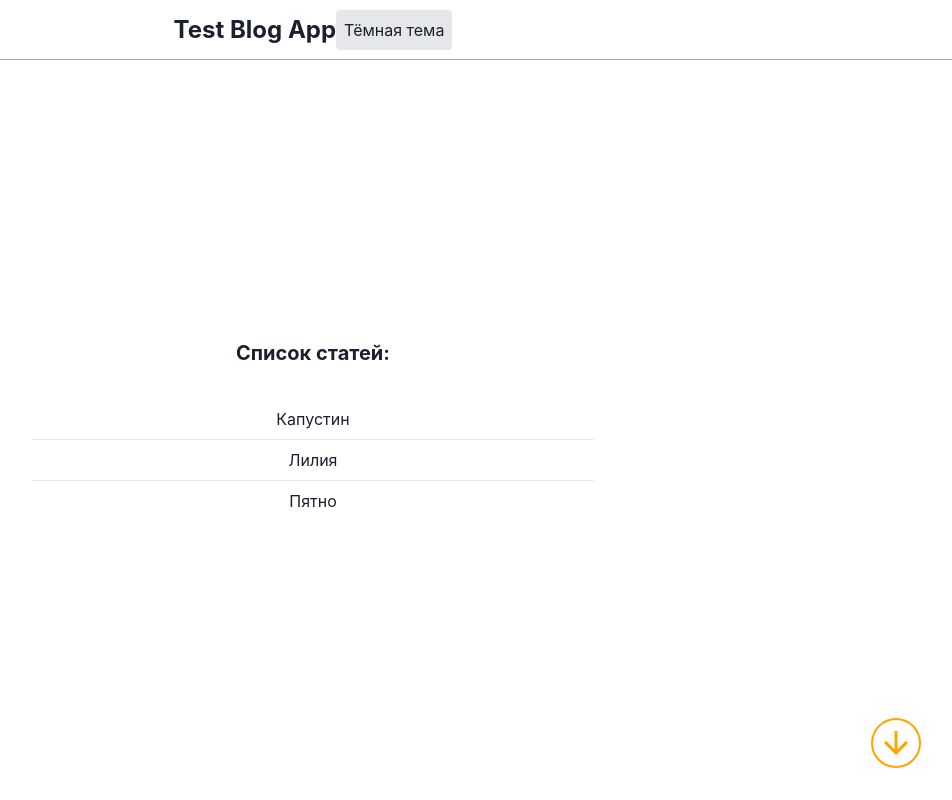
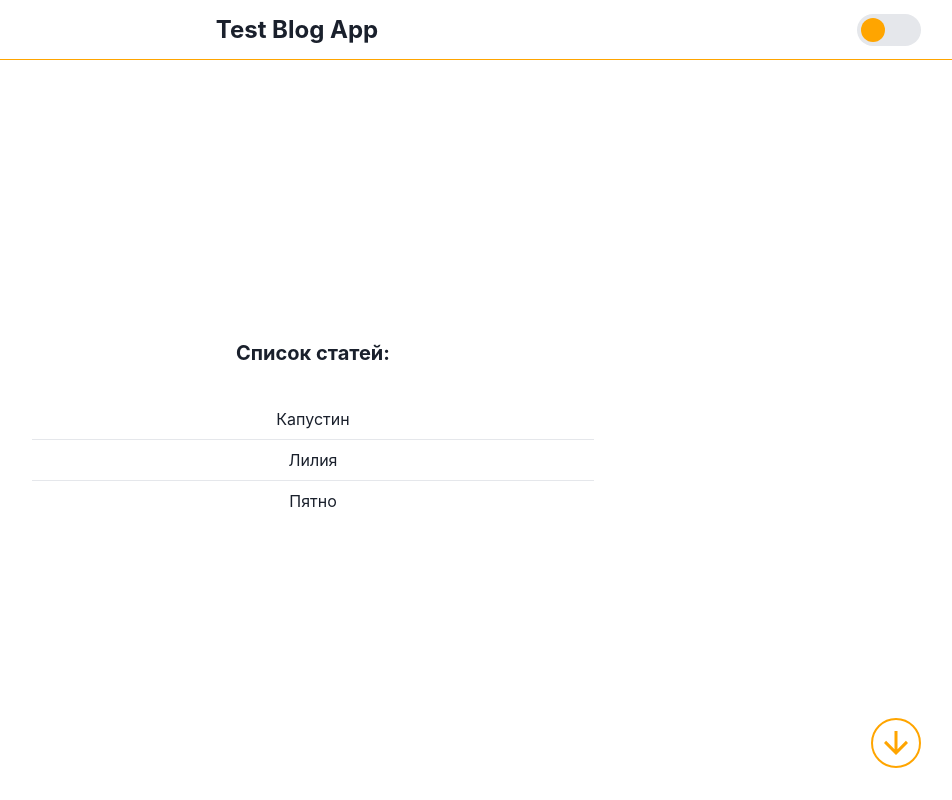
Before and after one commit to IgorMeshalkin/test_blog, a Next.js app: page / in a window 1280 px wide. Shown: the whole page, without its empty margins (327-1279 px from the left). Built offline with nearby package versions, Linux system fonts and the light colour scheme.

Commit message:
Implemented changing dark ad light themes.

```diff
--- a/pages/_app.tsx
+++ b/pages/_app.tsx
@@ -1,10 +1,10 @@
-import { AppProps } from 'next/app';
+import {AppProps} from 'next/app';
 import Header from "@/src/components/header/header";
 import React from "react";
 import "@/src/styles/global.css"
 import ScrollDownButton from "@/src/components/ui/scroll-down-button/scroll-down-button";
 
-function MyApp({ Component, pageProps }: AppProps) {
+function MyApp({Component, pageProps}: AppProps) {
     return (
         <div className="app-container">
             <div className="header-container">
--- a/pages/articles/[id].tsx
+++ b/pages/articles/[id].tsx
@@ -6,12 +6,12 @@ import {TArticle} from "@/src/types/article";
 export const getStaticPaths = async () => {
     const articles = await getArticles();
     const paths = articles.map((article) => ({
-        params: { id: article.id.toString() },
+        params: {id: article.id.toString()},
     }));
-    return { paths, fallback: false };
+    return {paths, fallback: false};
 };
 
-export const getStaticProps = async ({ params }: { params: { id: string } }) => {
+export const getStaticProps = async ({params}: { params: { id: string } }) => {
     const articles = await getArticles();
     const article = articles.find((article) => article.id === Number(params.id));
     return {
@@ -25,11 +25,9 @@ interface IArticlePageProps {
     article: TArticle;
 }
 
-const ArticlePage = ({article}:IArticlePageProps) => {
+const ArticlePage = ({article}: IArticlePageProps) => {
     return (
         <div className="w-full max-w-full h-full flex items-center flex-col">
-            {
-                article &&
             <div className="w-2/3 flex-center flex-col text-center mt-8 gap-8">
                 <span className="w-full text-xl font-bold ">{article.title}</span>
                 <Image src={article.image} alt={article.title}
@@ -41,7 +39,6 @@ const ArticlePage = ({article}:IArticlePageProps) => {
                     <span className="">{article.body}</span>
                 </div>
             </div>
-            }
         </div>
     );
 };
--- a/src/components/header/header.tsx
+++ b/src/components/header/header.tsx
@@ -3,9 +3,11 @@ import ThemeSwitcher from "@/src/components/ui/theme-switcher/theme-switcher";
 
 const Header = () => {
     return (
-        <div className="w-full h-full flex-center">
+        <div className="w-full -mx-4 h-full flex-center relative">
             <span className="font-bold text-2xl">Test Blog App</span>
-            <ThemeSwitcher/>
+            <div className="h-full w-24 flex-center absolute right-0 top-0">
+                <ThemeSwitcher/>
+            </div>
         </div>
     );
 };
--- a/src/components/ui/theme-switcher/theme-switcher.tsx
+++ b/src/components/ui/theme-switcher/theme-switcher.tsx
@@ -1,6 +1,7 @@
 'use client';
 
 import React, {useEffect, useState} from 'react';
+import classNames from "classnames";
 
 const ThemeSwitcher = () => {
     const [theme, setTheme] = useState<'light-theme' | 'dark-theme'>('light-theme');
@@ -10,26 +11,31 @@ const ThemeSwitcher = () => {
         if (savedTheme) {
             setTheme(savedTheme);
         } else {
-            const selectedTheme = window.matchMedia('(prefers-color-scheme: dark-theme)').matches ? 'dark-theme' : 'light-theme';
+            const selectedTheme = window.matchMedia('(prefers-color-scheme: dark)').matches ? 'dark-theme' : 'light-theme';
             setTheme(selectedTheme);
         }
     }, []);
 
     useEffect(() => {
+        const oppositeTheme = theme === 'dark-theme' ? 'light-theme' : 'dark-theme';
+        localStorage.setItem('theme', theme);
+        document.documentElement.classList.remove(oppositeTheme);
         document.documentElement.classList.add(theme);
     }, [theme]);
 
     const toggleTheme = () => {
-        const newTheme = theme === 'dark-theme' ? 'light-theme' : 'dark-theme';
-        setTheme(newTheme);
-        localStorage.setItem('theme', newTheme);
-        document.documentElement.classList.remove(theme!);
-        document.documentElement.classList.add(newTheme);
+        setTheme(prevState => prevState === 'dark-theme' ? 'light-theme' : 'dark-theme')
     };
 
     return (
-        <button onClick={toggleTheme} className="p-2 bg-gray-200 dark:bg-gray-800 rounded">
-            {theme === 'dark-theme' ? 'Светлая тема' : 'Тёмная тема'}
+        <button onClick={toggleTheme}
+                className={classNames('w-16 h-8 rounded-2xl client-transition bg-gray-200 pl-1 pr-1 flex items-center',
+                    {'bg-gray-600': theme === 'dark-theme'})}
+        >
+            <div
+                className={classNames('h-6 w-6 bg-accent rounded-2xl client-transition',
+                    {'ml-auto mr-0': theme === 'dark-theme'})}
+            />
         </button>
     );
 };
--- a/src/styles/global.css
+++ b/src/styles/global.css
@@ -5,6 +5,7 @@
 :root {
     --header-height: 60px;
     --common-padding: 8px;
+    --transition-time: .3s;
 
     --light-color: #FFF;
     --dark-color: #1a202c;
@@ -12,7 +13,7 @@
 }
 
 html {
-    transition: .3s;
+    transition: var(--transition-time);
 }
 
 body {
@@ -51,6 +52,14 @@ body {
     border-color: var(--accent-color);
 }
 
+.bg-accent {
+    background-color: var(--accent-color);
+}
+
+.client-transition {
+    transition: var(--transition-time);
+}
+
 .light-theme {
     background-color: var(--light-color);
     color: var(--dark-color);
```
Also changed, not shown: package.json (+5 -5 lines), 1 other file (tests, documents, lock files or other folders). Lines whose indentation alone changed are shown as unchanged.
